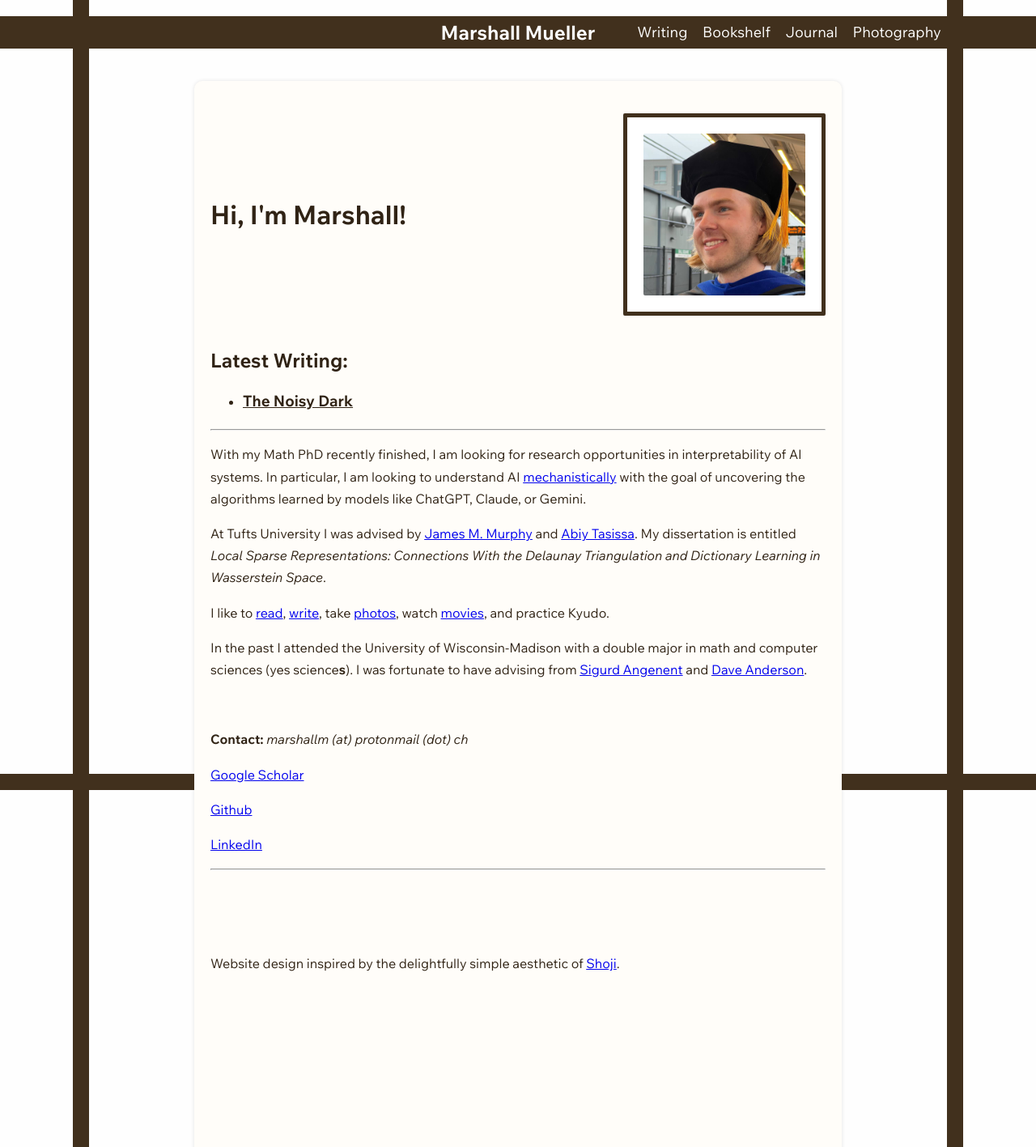
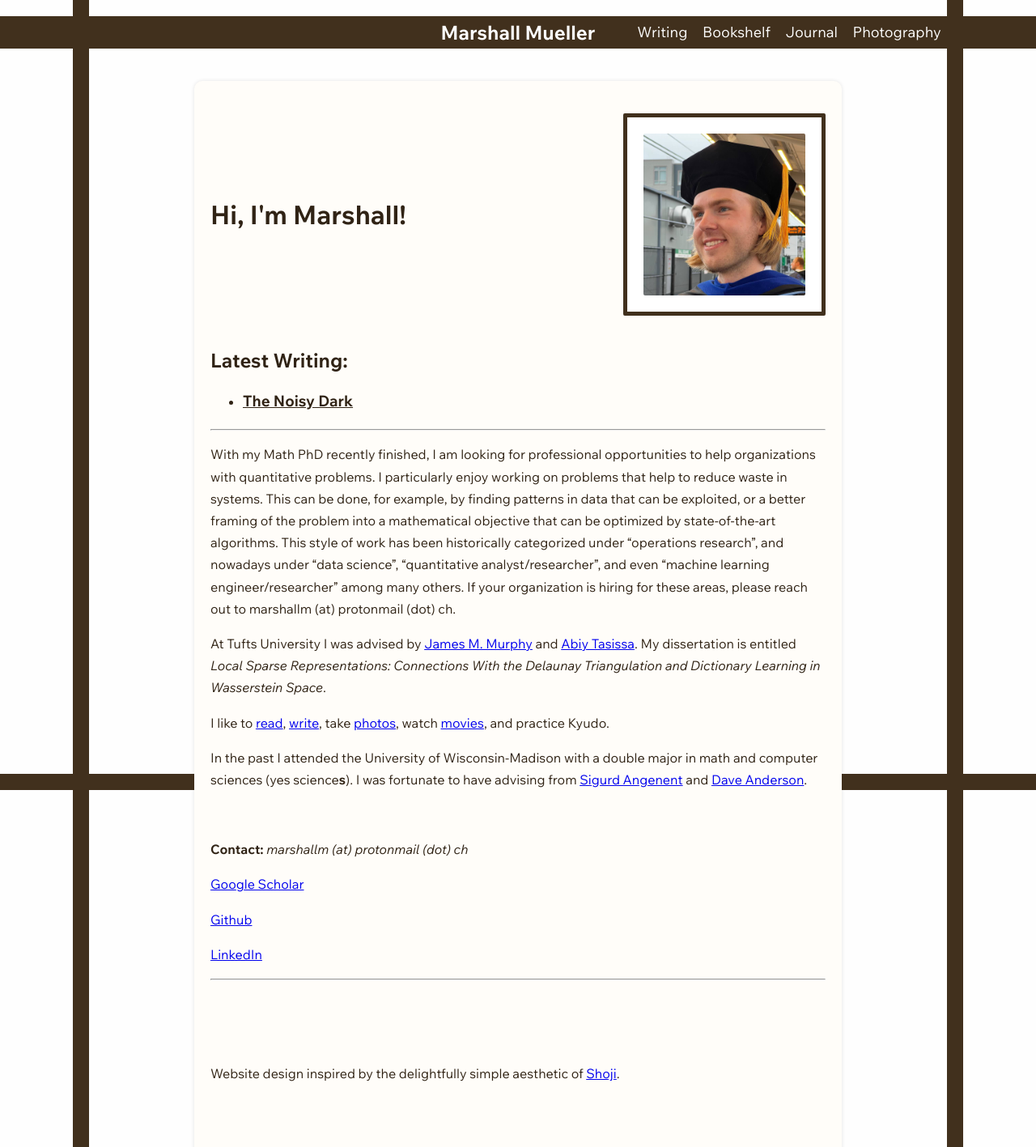
Before and after one commit to MarshMue/marshmue.github.io, a Jekyll site: the page built from index.md, in a window 1280 px wide. Shown: the whole page at 81% size. Built offline with Jekyll 4.4.1, drawn with Linux system fonts in a browser that asks for light colours.

Commit message:
Updated index page

```diff
--- a/index.md
+++ b/index.md
@@ -24,7 +24,7 @@ layout: default
 ---
 
 
-With my Math PhD recently finished, I am looking for research opportunities in interpretability of AI systems. In particular, I am looking to understand AI [mechanistically](https://distill.pub/2020/circuits/zoom-in/) with the goal of uncovering the algorithms learned by models like ChatGPT, Claude, or Gemini.
+With my Math PhD recently finished, I am looking for professional opportunities to help organizations with quantitative problems. I particularly enjoy working on problems that help to reduce waste in systems. This can be done, for example, by finding patterns in data that can be exploited, or a better framing of the problem into a mathematical objective that can be optimized by state-of-the-art algorithms. This style of work has been historically categorized under "operations research", and nowadays under "data science", "quantitative analyst/researcher", and even "machine learning engineer/researcher" among many others. If your organization is hiring for these areas, please reach out to marshallm (at) protonmail (dot) ch.
 
 At Tufts University I was advised by [James M. Murphy](https://jmurphy.math.tufts.edu/) and [Abiy Tasissa](https://abiy-tasissa.github.io/index.html). My dissertation is entitled *Local Sparse Representations: Connections With the Delaunay Triangulation and Dictionary Learning in Wasserstein Space*.
 
```
